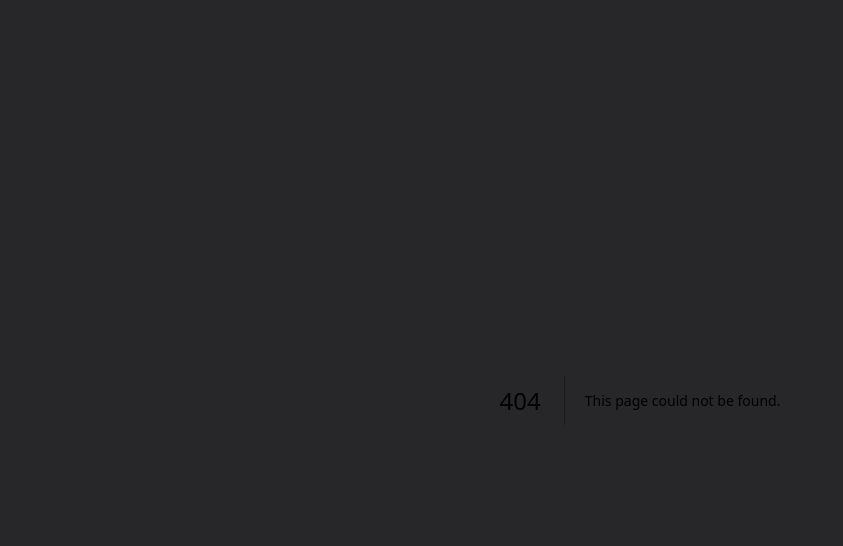
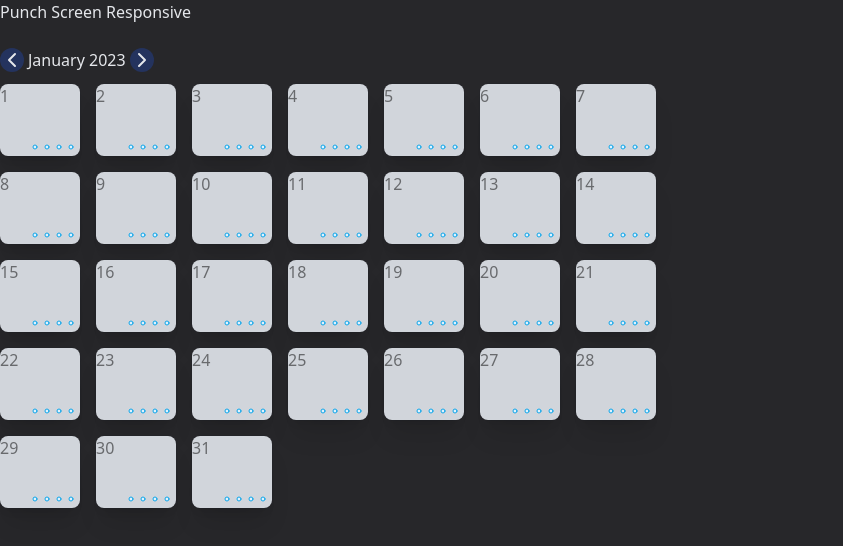
Before and after one commit to matheusrotta7/punchyjs, a Next.js app: page /punchscreenResponsive in a window 1280 px wide. Before the commit this address had no page. Shown: the top 546 px of the page, without its empty margins (0-843 px from the left). Built offline with nearby package versions, Linux system fonts and the light colour scheme.

Commit message:
add month and some date utilities, structuring to make backend call (wip)

```diff
--- a/jsconfig.json
+++ b/jsconfig.json
@@ -1,7 +1,7 @@
 {
   "compilerOptions": {
     "paths": {
-      "@/*": ["./src/*"]
+      "@/*": ["./src/*", "./src/app/utils/*"]
     }
   }
 }
--- a/package.json
+++ b/package.json
@@ -12,6 +12,7 @@
     "autoprefixer": "10.4.14",
     "eslint": "8.44.0",
     "eslint-config-next": "13.4.9",
+    "lucide-react": "^0.259.0",
     "next": "13.4.9",
     "postcss": "8.4.25",
     "react": "18.2.0",
--- /dev/null
+++ b/src/app/components/DateBox.jsx
@@ -0,0 +1,17 @@
+import LittlePunchCircle from "./LittlePunchCircle";
+
+
+export default function DateBox (props) {
+    return (
+        <div className="relative bg-gray-300 px-6 pt-10 pb-8 shadow-xl ring-1 ring-gray-900/5 sm:mx-auto sm:max-w-lg sm:rounded-lg sm:px-10">
+            <div className="absolute left-0 top-0 text-black/50">{props.day}</div>
+            <div className="absolute right-0 bottom-0 flex">
+
+                <LittlePunchCircle/>
+                <LittlePunchCircle/>
+                <LittlePunchCircle/>
+                <LittlePunchCircle/>
+            </div>
+        </div>
+    )
+}
--- /dev/null
+++ b/src/app/components/LittlePunchCircle.jsx
@@ -0,0 +1,8 @@
+export default function() {
+
+    return (
+        <svg class="h-3 w-3 flex-none fill-sky-100 stroke-sky-500 stroke-1" stroke-linecap="round" stroke-linejoin="round">
+            <circle cx="3" cy="3" r="2" />
+        </svg>
+    )
+}
--- a/src/app/punchscreen/page.jsx
+++ b/src/app/punchscreen/page.jsx
@@ -1,32 +1,14 @@
+import DateBox from "../components/DateBox";
 
-function DateBox (props) {
-    return (
-        <div className="relative bg-gray-300 px-6 pt-10 pb-8 shadow-xl ring-1 ring-gray-900/5 sm:mx-auto sm:max-w-lg sm:rounded-lg sm:px-10">
-            <div className="absolute right-0 bottom-0 ">{getPunches()}</div>
-            <div className="absolute left-0 top-0 ">{props.day}</div>
-        </div>
-    )
-}
-
-function getPunches() {
-    var result = []
-    for (let i = 0; i < 4; i++) {
-        result.push(
-        <svg class="h-6 w-6 flex-none fill-sky-100 stroke-sky-500 stroke-2" stroke-linecap="round" stroke-linejoin="round">
-            <circle cx="12" cy="12" r="11" />
-            <path d="m8 13 2.165 2.165a1 1 0 0 0 1.521-.126L16 9" fill="none" />
-        </svg>
-      )
-    }
-
-    return result;
-}
 
 function arrayOfDateBoxes() {
 
     var result = []
-    for (let i = 0; i <= 30; i++) {
-        result.push(<DateBox />)
+    for (let i = 1; i<=30; i++) {
+        result.push(<DateBox
+            key={i}
+            day={i}
+            ></DateBox>)
     }
 
     return result;
@@ -39,12 +21,9 @@ export default function punchScreen() {
     return (
 
         <>
-            <h1 className="text-red-600">Punch Screen</h1>
+            <h1 className="text-gray-200">Punch Screen</h1>
             <span className="inline-grid grid-cols-7 gap-4">
-                <DateBox
-                    text="punches"
-                    day={1}
-                />
+                {arrayOfDateBoxes()}
             </span>
         </>
     )
--- /dev/null
+++ b/src/app/punchscreenResponsive/page.jsx
@@ -0,0 +1,54 @@
+import { ChevronLeft, ChevronRight } from "lucide-react";
+import DateBox from "../components/DateBox";
+import dateUtils from "../utils/DateUtils";
+
+
+
+
+
+function arrayOfDateBoxes() {
+
+    console.log("Hello")
+
+    var result = []
+    const lastDay = dateUtils.getLastDayForAMonthYear(6, 2023);
+    console.log("lastDay: " + lastDay)
+    for (let i = 1; i<=lastDay; i++) {
+        result.push(<DateBox
+            key={i}
+            day={i}
+            ></DateBox>)
+    }
+
+    return result;
+}
+
+export default function punchScreenResponsive() {
+
+    var curMonth = 0
+    var curYear = 2023
+
+    return (
+
+        <>
+            <h1 className="text-gray-200">Punch Screen Responsive</h1>
+            <div className="text-gray-200 mt-6">
+                <div className="flex mb-3 ">
+                    <button className="rounded-full bg-blue-700/30 mr-1">
+                        <ChevronLeft/>
+                    </button>
+                    <h2 className="">{dateUtils.getMonthName(curMonth)}  {curYear} </h2>
+                    <button className="rounded-full bg-blue-700/30 ml-1">
+                        <ChevronRight/>
+                    </button>
+
+                </div>
+                <span className="inline-grid grid-cols-7 gap-4">
+                    {arrayOfDateBoxes()}
+                </span>
+
+            </div>
+        </>
+    )
+
+}
--- /dev/null
+++ b/src/app/services/PunchService.js
@@ -0,0 +1,17 @@
+export async function getPunches(employeeId, month) {
+
+    try{
+        const response = await fetch('localhost:8080/punchSearch', {
+            method: 'POST',
+            headers: {'Content-Type': 'application/json'},
+            body: JSON.stringify({
+                employeeId: employeeId,
+                month: month
+            })
+          });
+        return await response.json();
+    }catch(error) {
+        return [];
+    }
+
+}
--- /dev/null
+++ b/src/app/utils/DateUtils.js
@@ -0,0 +1,22 @@
+class DateUtils {
+
+    static getLastDayForAMonthYear(month, year) {
+        var date = new Date(year, month+1, 0)
+        return date.getDate()
+    }
+
+    static getMonthName(monthNumber) {
+        const months = [
+          "January", "February", "March", "April", "May", "June",
+          "July", "August", "September", "October", "November", "December"
+        ];
+
+        if (monthNumber >= 0 && monthNumber <= 11) {
+          return months[monthNumber];
+        } else {
+          return "Invalid month number. Please provide a number between 0 and 11.";
+        }
+      }
+}
+
+export default DateUtils
```
Also changed, not shown: 1 other file (tests, documents, lock files or other folders).
